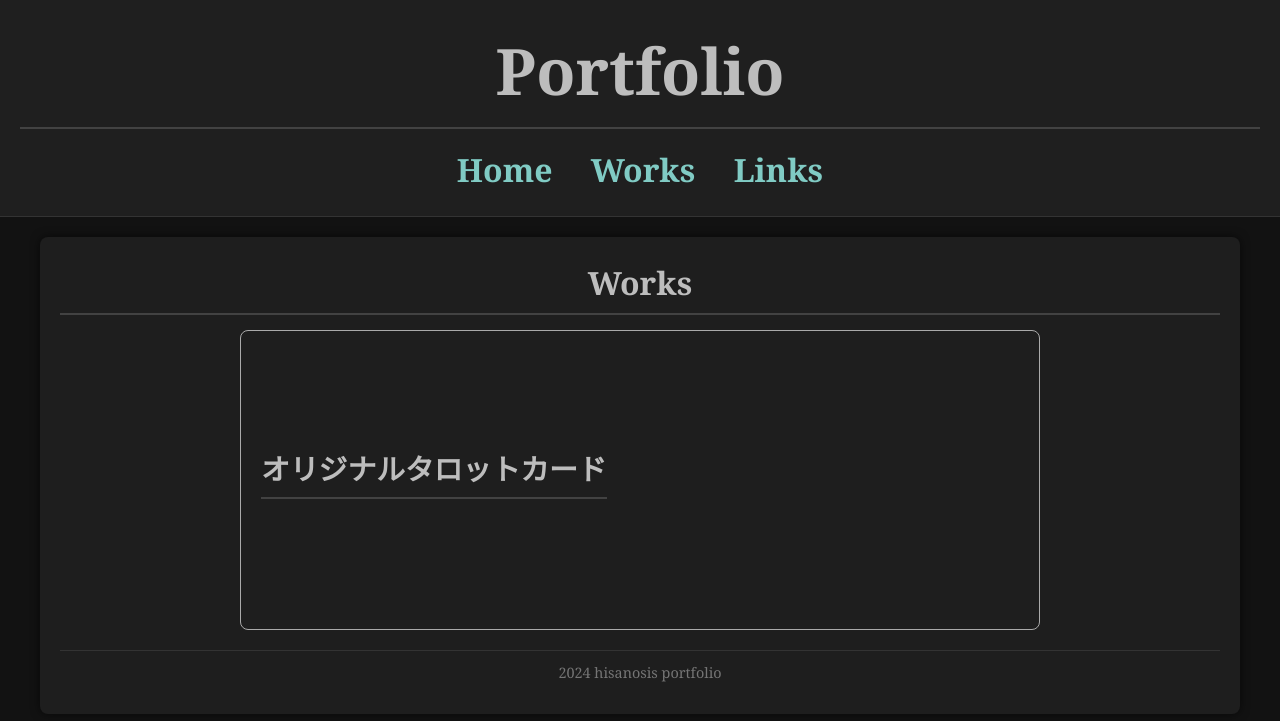
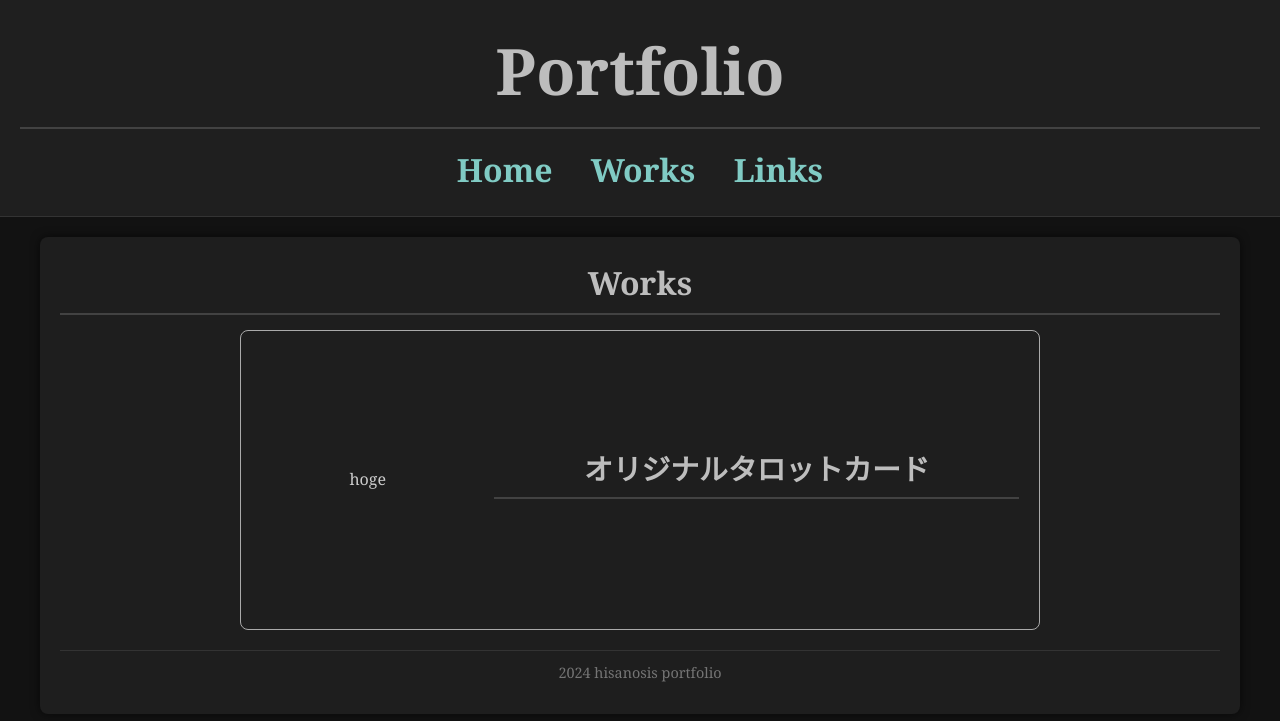
Before and after one commit to book-of-durrow/portfolio, a Jekyll site: the page built from Works.html, in a window 1280 px wide. Shown: the top 721 px of the page. Built offline with Jekyll 4.4.1, drawn with Linux system fonts in a browser that asks for light colours; some web fonts are replaced.

Commit message:
サムネのところを仮置き

```diff
--- a/Works.html
+++ b/Works.html
@@ -7,6 +7,9 @@ title: Works
     {% for post in site.posts %}
         {% if post.categories contains "works" %}
             <a href="{{ site.baseurl }}{{ post.url }}" class="work-card">
+                <div class="work-thumbnail">
+                    hoge
+                </div>
                 <div class="work-title">
                     <h2>{{ post.title }}</h2>
                 </div>
--- a/css/style.css
+++ b/css/style.css
@@ -151,13 +151,20 @@ main {
     padding: 10px;
     display: flex;
     align-items: center;
+    justify-content: center;
 }
 
 .work-card:hover {
     transform: scale(1.01);
 }
 
+.work-thumbnail {
+    flex: 0 0 30%;
+    padding: 10px;
+}
+
 .work-title {
+    flex: 1;
     padding: 10px;
     font-size: 1.2em;
     text-align: center;
```
